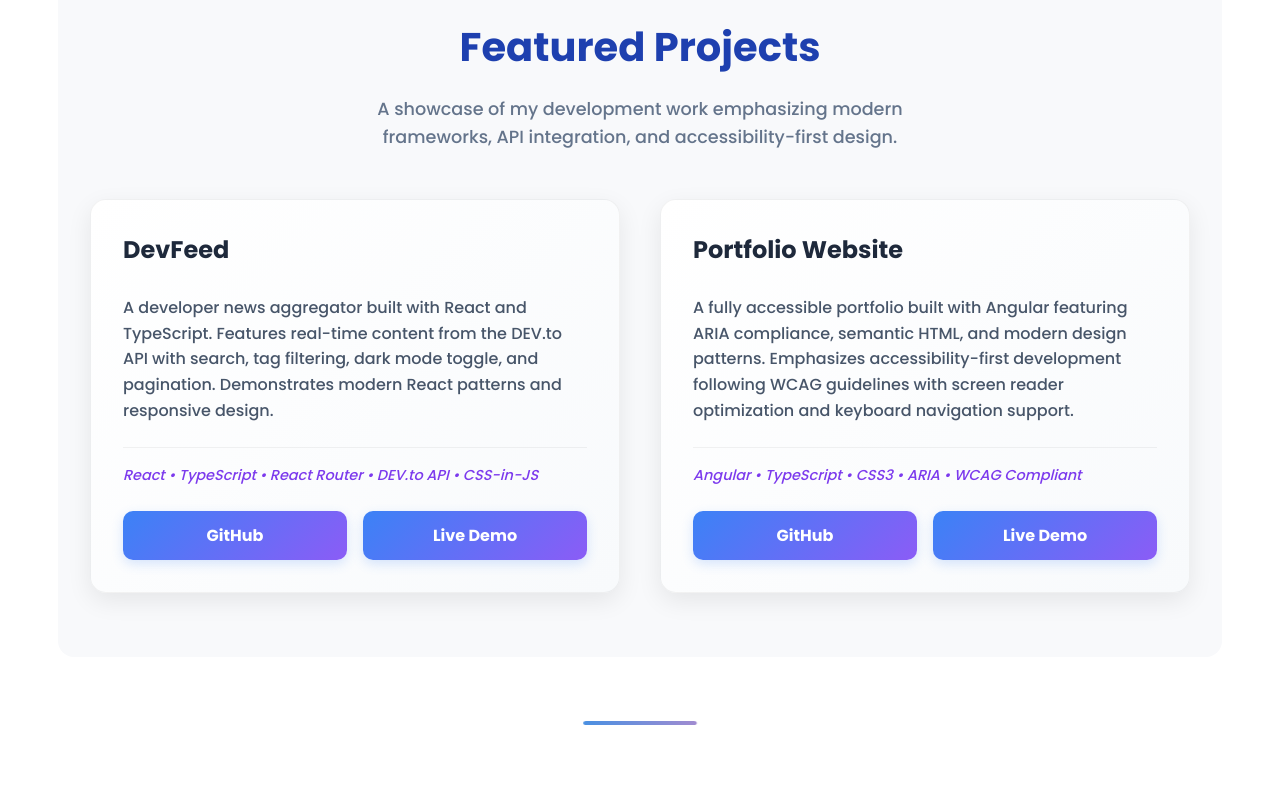
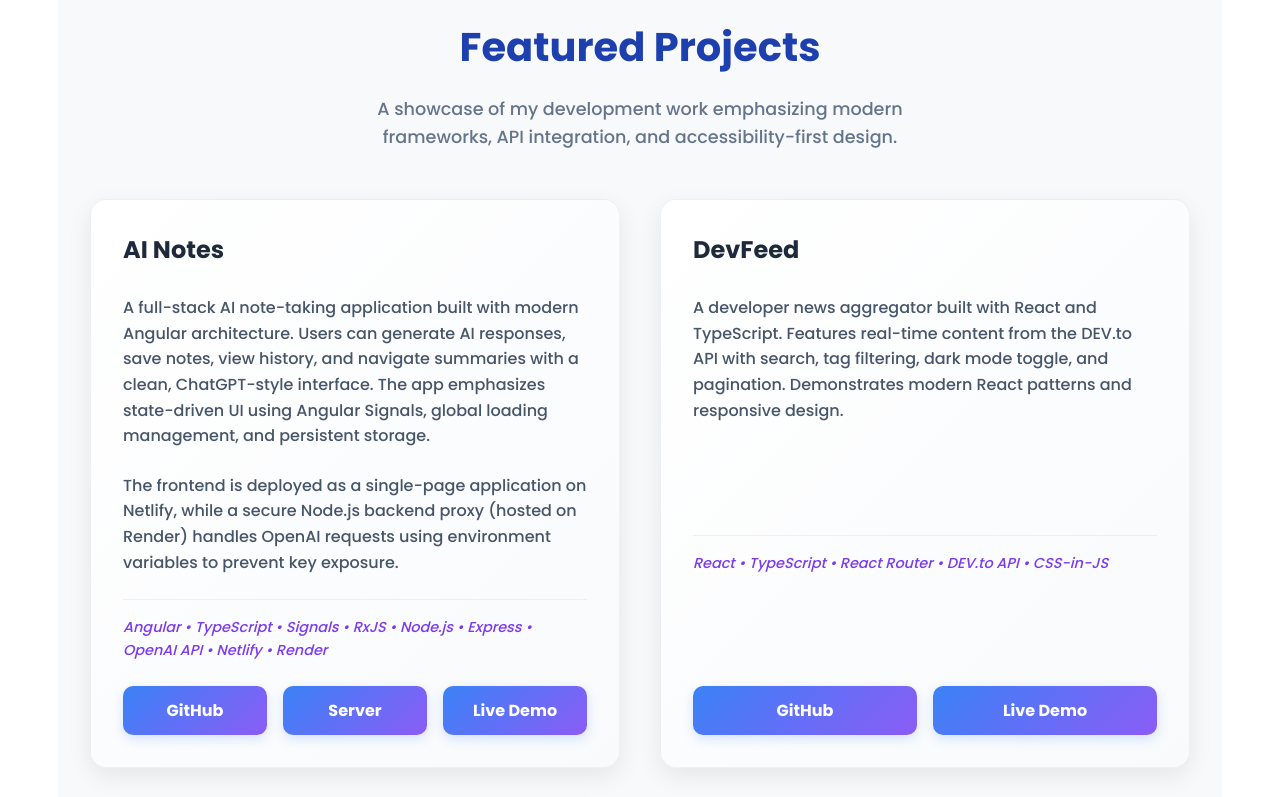
Before and after one commit to Msagi1/my-resume, an Angular app: page / in a window 1280 px wide. Shown: the part 2000-2797 px from the top of the page. Built offline with nearby package versions, Linux system fonts and the light colour scheme.

Commit message:
New ai-notes added

```diff
--- a/src/app/components/home/projects/projects.component.html
+++ b/src/app/components/home/projects/projects.component.html
@@ -6,25 +6,61 @@
 
   <div class="projects-grid" role="list" aria-label="Featured projects">
 
+        <!--AI Notes App-->
+    <article class="project-card" role="listitem">
+      <h3>AI Notes</h3>
+
+      <p>
+        A full-stack AI note-taking application built with modern Angular architecture.
+        Users can generate AI responses, save notes, view history, and navigate summaries
+        with a clean, ChatGPT-style interface. The app emphasizes state-driven UI using
+        Angular Signals, global loading management, and persistent storage.
+      </p>
+
+      <p>
+        The frontend is deployed as a single-page application on Netlify, while a secure
+        Node.js backend proxy (hosted on Render) handles OpenAI requests using environment
+        variables to prevent key exposure.
+      </p>
+
+      <p class="tech-stack" aria-label="Technologies used">
+        Angular • TypeScript • Signals • RxJS • Node.js • Express • OpenAI API • Netlify • Render
+      </p>
+
+      <div class="project-links" role="group" aria-label="Project links">
+        <a href="https://github.com/Msagi1/ai-notes-app" target="_blank" rel="noopener" class="project-link"
+          aria-label="View AI Notes frontend source code on GitHub (opens in new tab)">
+          GitHub
+        </a>
+
+        <a href="https://github.com/Msagi1/ai-notes-server" target="_blank" rel="noopener" class="project-link"
+          aria-label="View AI Notes backend source code on GitHub (opens in new tab)">
+          Server
+        </a>
+
+        <a href="https://ask-ai.netlify.app" target="_blank" rel="noopener" class="project-link"
+          aria-label="View AI Notes live demo (opens in new tab)">
+          Live Demo
+        </a>
+      </div>
+    </article>
+
     <!-- DevFeed Project -->
     <article class="project-card" role="listitem">
       <h3>DevFeed</h3>
-      <p>A developer news aggregator built with React and TypeScript. Features real-time content from the DEV.to API with search, tag filtering, dark mode toggle, and pagination. Demonstrates modern React patterns and responsive design.</p>
-      <p class="tech-stack" aria-label="Technologies used">React • TypeScript • React Router • DEV.to API • CSS-in-JS</p>
+      <p>A developer news aggregator built with React and TypeScript. Features real-time content from the DEV.to API
+        with search, tag filtering, dark mode toggle, and pagination. Demonstrates modern React patterns and responsive
+        design.</p>
+      <p class="tech-stack" aria-label="Technologies used">React • TypeScript • React Router • DEV.to API • CSS-in-JS
+      </p>
 
       <div class="project-links" role="group" aria-label="Project links">
-        <a href="https://github.com/Msagi1/Devfeed"
-           target="_blank"
-           rel="noopener"
-           class="project-link"
-           aria-label="View DevFeed source code on GitHub (opens in new tab)">
+        <a href="https://github.com/Msagi1/Devfeed" target="_blank" rel="noopener" class="project-link"
+          aria-label="View DevFeed source code on GitHub (opens in new tab)">
           GitHub
         </a>
-        <a href="https://devfeedreact.netlify.app/"
-           target="_blank"
-           rel="noopener"
-           class="project-link"
-           aria-label="View DevFeed live demo (opens in new tab)">
+        <a href="https://devfeedreact.netlify.app/" target="_blank" rel="noopener" class="project-link"
+          aria-label="View DevFeed live demo (opens in new tab)">
           Live Demo
         </a>
       </div>
@@ -33,22 +69,18 @@
     <!-- Portfolio Project -->
     <article class="project-card" role="listitem">
       <h3>Portfolio Website</h3>
-      <p>A fully accessible portfolio built with Angular featuring ARIA compliance, semantic HTML, and modern design patterns. Emphasizes accessibility-first development following WCAG guidelines with screen reader optimization and keyboard navigation support.</p>
+      <p>A fully accessible portfolio built with Angular featuring ARIA compliance, semantic HTML, and modern design
+        patterns. Emphasizes accessibility-first development following WCAG guidelines with screen reader optimization
+        and keyboard navigation support.</p>
       <p class="tech-stack" aria-label="Technologies used">Angular • TypeScript • CSS3 • ARIA • WCAG Compliant</p>
 
       <div class="project-links" role="group" aria-label="Project links">
-        <a href="https://github.com/Msagi1/my-resume"
-           target="_blank"
-           rel="noopener"
-           class="project-link"
-           aria-label="View Portfolio source code on GitHub (opens in new tab)">
+        <a href="https://github.com/Msagi1/my-resume" target="_blank" rel="noopener" class="project-link"
+          aria-label="View Portfolio source code on GitHub (opens in new tab)">
           GitHub
         </a>
-        <a href="https://manjusha-sagi.netlify.app"
-           target="_blank"
-           rel="noopener"
-           class="project-link"
-           aria-label="View Portfolio live demo (opens in new tab)">
+        <a href="https://manjusha-sagi.netlify.app" target="_blank" rel="noopener" class="project-link"
+          aria-label="View Portfolio live demo (opens in new tab)">
           Live Demo
         </a>
       </div>
```
